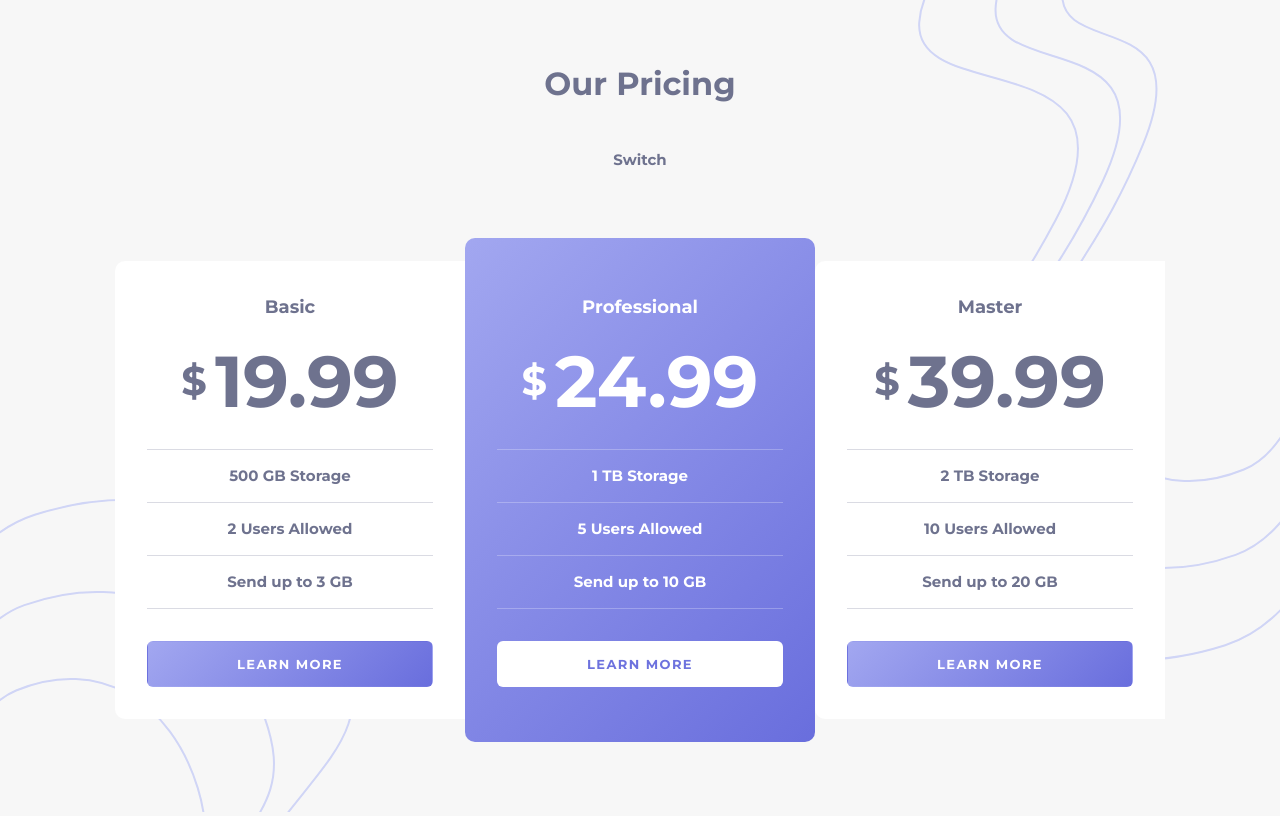
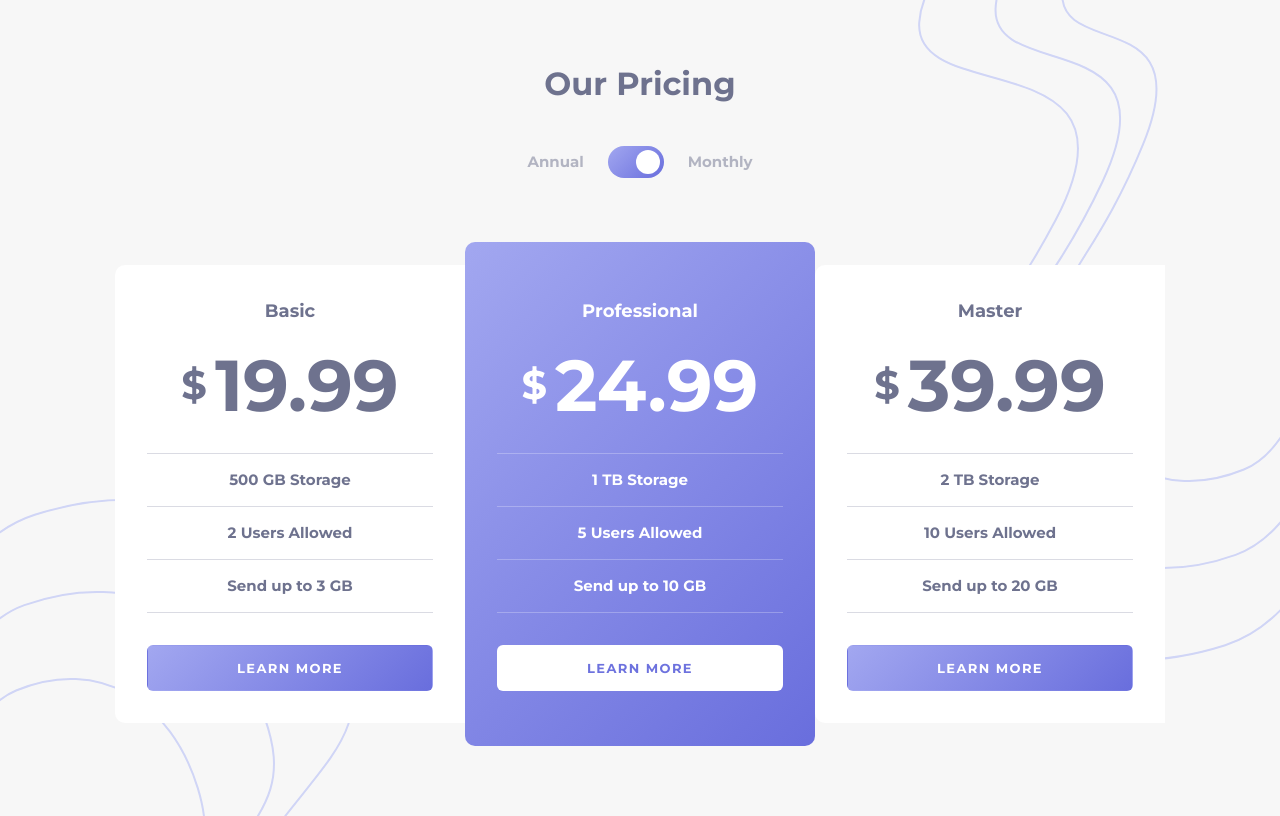
Before and after one commit to thatissukhrob/pricing-component-with-toggle, a plain HTML site: page index.html in a window 1280 px wide. Drawn offline with Linux system fonts and the light colour scheme.

Commit message:
Add switch toggle css styles

```diff
--- a/css/styles.css
+++ b/css/styles.css
@@ -127,6 +127,66 @@ img {
   font-size: 32px;
 }
 
+.pricing-switch {
+  margin-bottom: 64px;
+}
+
+.switch {
+  display: flex;
+  justify-content: center;
+  align-items: center;
+}
+
+.switch-label {
+  font-size: 15px;
+  line-height: 28px;
+  color: rgba(110, 114, 142, 0.5);
+  cursor: pointer;
+}
+
+.switch-label:hover {
+  color: #6e728e;
+}
+
+.switch-control {
+  position: relative;
+  width: 56px;
+  height: 32px;
+  margin-left: 24px;
+  margin-right: 24px;
+  padding: 4px;
+  border-radius: 16px;
+  background-color: #696edd;
+  background-image: linear-gradient(135deg, #a2a7f0 0%, #696edd 100%);
+}
+
+.switch-circle {
+  width: 24px;
+  height: 24px;
+  border-radius: 50%;
+  background-color: #fff;
+  transition: margin 0.2s ease;
+}
+
+.switch-control-annual,
+.switch-control-monthly {
+  position: absolute;
+  left: 0;
+  top: 0;
+  width: 100%;
+  height: 100%;
+  cursor: pointer;
+}
+
+.switch-input-annual:checked ~ .switch-control .switch-control-monthly,
+.switch-input-monthly:checked ~ .switch-control .switch-control-annual {
+  z-index: 5;
+}
+
+.switch-input-monthly:checked ~ .switch-control .switch-circle {
+  margin-left: 24px;
+}
+
 .pricing {
   width: 100%;
 }
--- a/index.html
+++ b/index.html
@@ -25,12 +25,29 @@
 
     <div class="page container">
       <h1 class="page-title">Our Pricing</h1>
-      <div style="margin-bottom: 64px;">Switch</div>
+      <form class="pricing-switch" action="https://echo.htmlacademy.ru" method="get">
+        <!-- SWITCH -->
+        <div class="switch">
+          <!-- SWITCH RADIOS -->
+          <input class="switch-input-annual visually-hidden" type="radio" name="payment-period" value="annual" id="annual-payment-radio">
+          <input class="switch-input-monthly visually-hidden" type="radio" name="payment-period" value="monthly" id="monthly-payment-radio" checked>
+
+          <label class="switch-label" for="annual-payment-radio">Annual</label>
+          <!-- SWITCH-CONTROL -->
+          <div class="switch-control">
+            <div class="switch-circle">
+              <label class="switch-control-annual" for="annual-payment-radio"></label>
+              <label class="switch-control-monthly" for="monthly-payment-radio"></label>
+            </div>
+          </div>
+          <label class="switch-label" for="monthly-payment-radio">Monthly</label>
+        </div>
+      </form>
 
       <section class="pricing">
         <h2 class="visually-hidden">Pricing</h2>
         <div class="page-inner">
-          <section class="pricing-plan">
+          <section class="pricing-plan" data-payment-annual="199.99" data-payment-monthly="19.99">
             <h3 class="pricing-plan-title">Basic</h3>
             <div class="pricing-plan-price">
               <span class="pricing-plan-currency">$</span>
@@ -44,7 +61,7 @@
             <a class="button button-block button-primary" href="#">Learn More</a>
           </section>
 
-          <section class="pricing-plan pricing-plan-best">
+          <section class="pricing-plan pricing-plan-best" data-payment-annual="249.99" data-payment-monthly="24.99">
             <h3 class="pricing-plan-title">Professional</h3>
             <div class="pricing-plan-price">
               <span class="pricing-plan-currency">$</span>
@@ -58,7 +75,7 @@
             <a class="button button-block button-white" href="#">Learn More</a>
           </section>
 
-          <section class="pricing-plan">
+          <section class="pricing-plan" data-payment-annual="399.99" data-payment-monthly="39.99">
             <h3 class="pricing-plan-title">Master</h3>
             <div class="pricing-plan-price">
               <span class="pricing-plan-currency">$</span>
```
